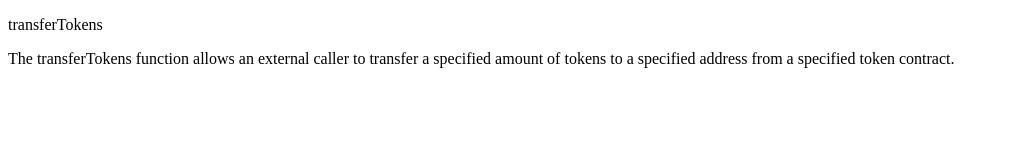
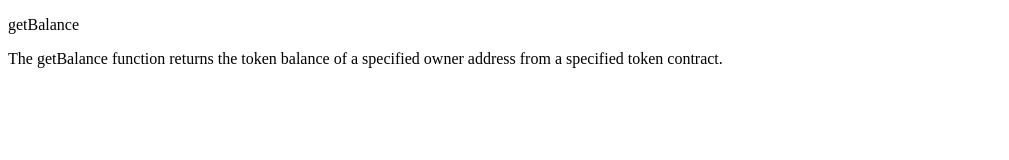
Before and after one commit to VishalRomel/doc-bot-test3, a plain HTML site: page index.html in a window 1280 px wide. Shown: the whole page, without its empty margins (0-1009 px from the left). Drawn offline with Linux system fonts and the light colour scheme.

Commit message:
Update index.html

```diff
--- a/index.html
+++ b/index.html
@@ -5,7 +5,7 @@
     <meta name="viewport" content="width=device-width, initial-scale=1.0">
 </head>
 <body>
-    <p>transferTokens</p>
-    <p>The transferTokens function allows an external caller to transfer a specified amount of tokens to a specified address from a specified token contract.</p>
+    <p>getBalance</p>
+    <p>The getBalance function returns the token balance of a specified owner address from a specified token contract.</p>
 </body>
 </html>
```
